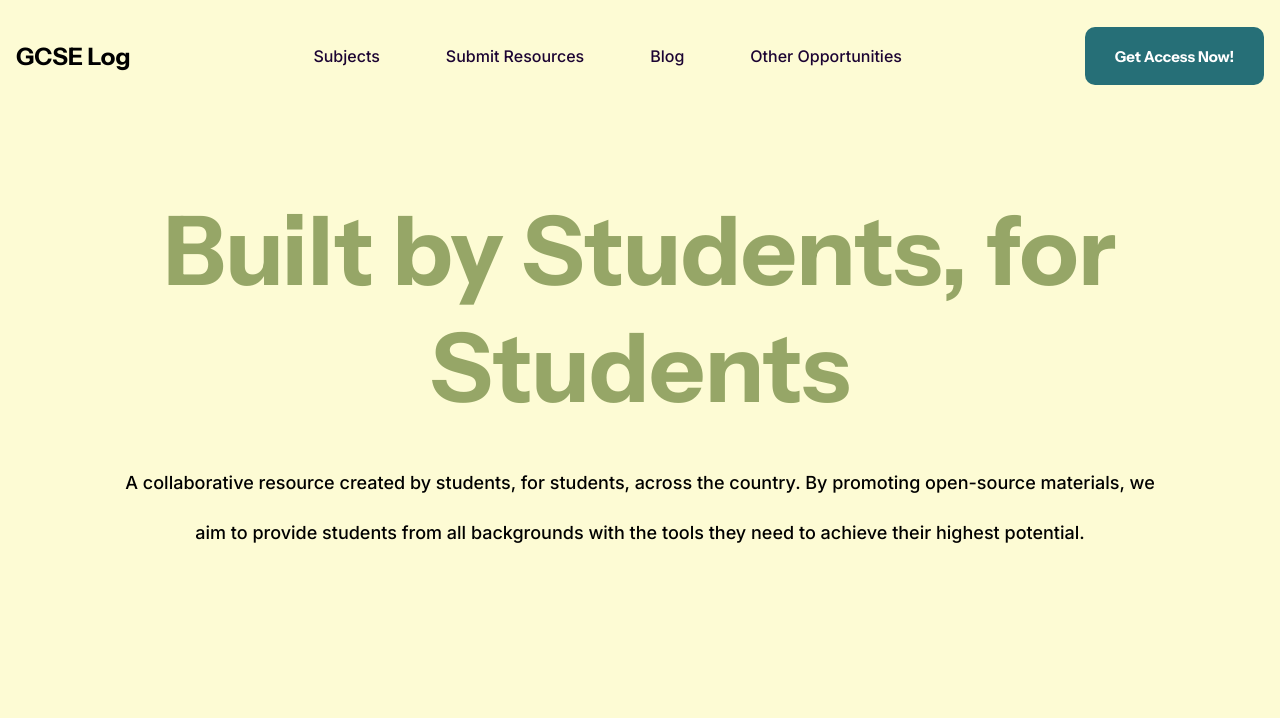
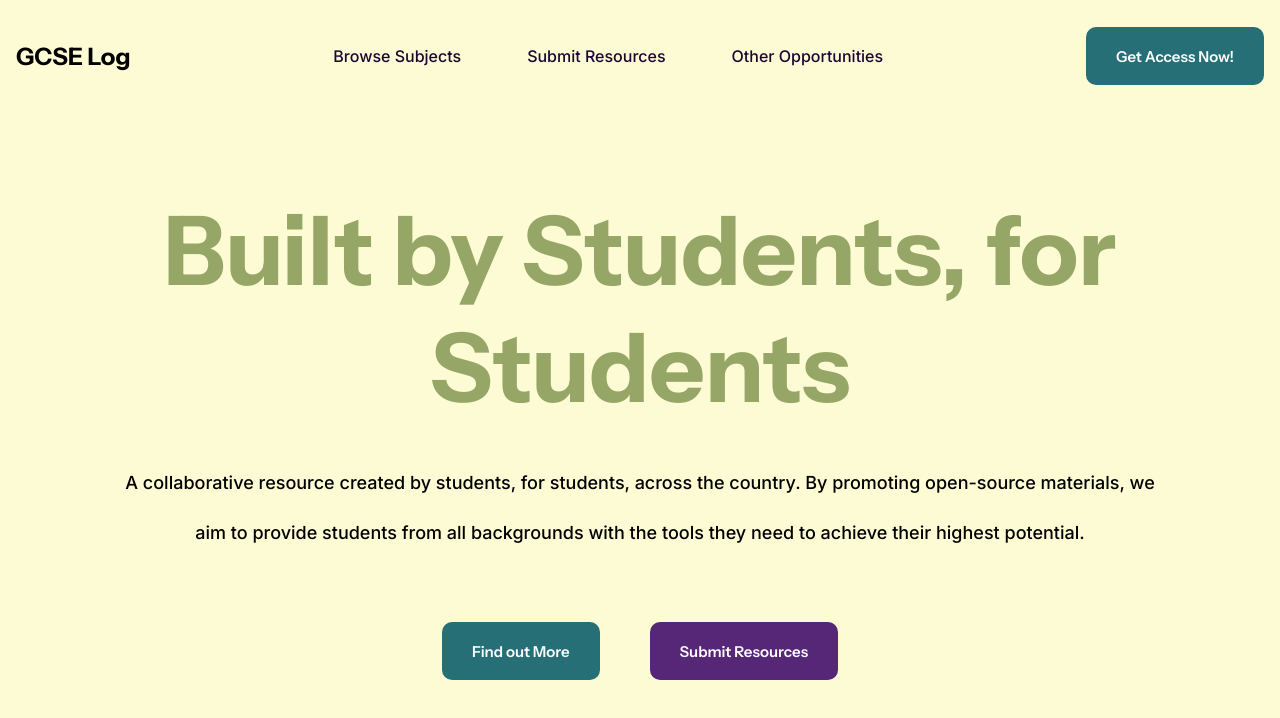
Before and after one commit to githubfan/gcselog, a Next.js app: page / in a window 1280 px wide. Shown: the top 718 px of the page. Built offline with nearby package versions, Linux system fonts and the light colour scheme.

Commit message:
All Buttons in page

```diff
--- a/src/app/components/navigation/navbar-styling.css
+++ b/src/app/components/navigation/navbar-styling.css
@@ -31,14 +31,3 @@
 .link:hover {
     text-decoration: underline;
 }
-
-.navBtn {
-    background-color: #266F77;
-    color: white;
-    padding: 1.3em 2em;
-    border: none;
-    border-radius: 10px;
-    font-family: 'Instrument Sans', sans-serif;
-    font-weight: 700;
-    font-size: 15px;
-}
--- a/src/app/components/navigation/navbar.js
+++ b/src/app/components/navigation/navbar.js
@@ -8,23 +8,23 @@ const Navbar = () => {
             <h1>GCSE Log</h1>
             <div className="menu-items">
                 <Link className="link" href="/">
-                    Subjects
+                    Browse Subjects
                 </Link>
 
                 <Link className="link" href="/">
                     Submit Resources
                 </Link>
 
-                <Link className="link" href="/">
+                {/* <Link className="link" href="/">
                     Blog
-                </Link>
+                </Link> */}
                 <Link className="link" href="/">
                     Other Opportunities
                 </Link>
 
             </div>
-
-            <button className="navBtn">Get Access Now!</button>
+                    {/* <h1>Test</h1> */}
+            <button className="turqBtn">Get Access Now!</button>
         </nav>
 
     )
--- a/src/app/globals.css
+++ b/src/app/globals.css
@@ -31,3 +31,36 @@ body {
   padding: 4rem 1rem;
   font-family: 'Instrument Sans', sans-serif;
 }
+
+.turqBtn {
+  background-color: #266F77;
+  color: white;
+  padding: 1.3em 2em;
+  border: none;
+  border-radius: 10px;
+  font-family: 'Instrument Sans', sans-serif;
+  font-weight: 600;
+  font-size: 15px;
+  margin: 0;
+}
+
+
+.purpBtn {
+  background-color: #562677;
+  color: white;
+  padding: 1.3em 2em;
+  border: none;
+  border-radius: 10px;
+  font-family: 'Instrument Sans', sans-serif;
+  font-weight: 600;
+  font-size: 15px;
+}
+
+.btnContainer {
+  padding: 3rem 0.5rem;
+  text-align: center;
+  display: flex;
+  gap: 50px;
+  justify-content: center;
+  align-items: center;
+}
--- a/src/app/page.js
+++ b/src/app/page.js
@@ -9,6 +9,10 @@ export default function Home() {
     <header className="homepage-header">
         <h1 className="header-title">Built by Students, for Students</h1>
         <p className="header-desc">A collaborative resource created by students, for students, across the country. By promoting open-source materials, we aim to provide students from all backgrounds with the tools they need to achieve their highest potential.</p>
+        <div className="btnContainer">
+          <button className="turqBtn">Find out More</button>
+          <button className="purpBtn">Submit Resources</button>
+        </div>
       </header>
       </div>
   );
```
